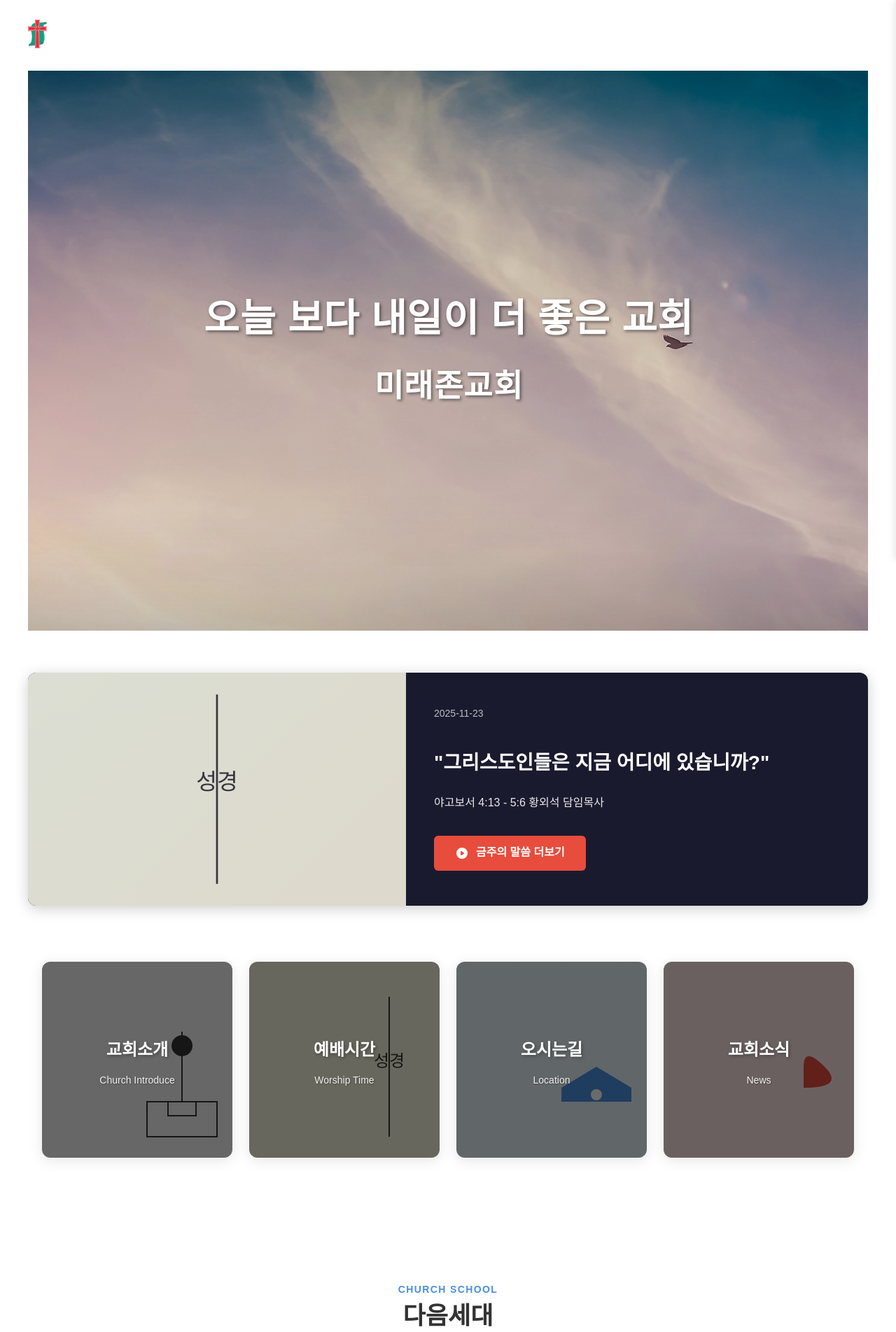
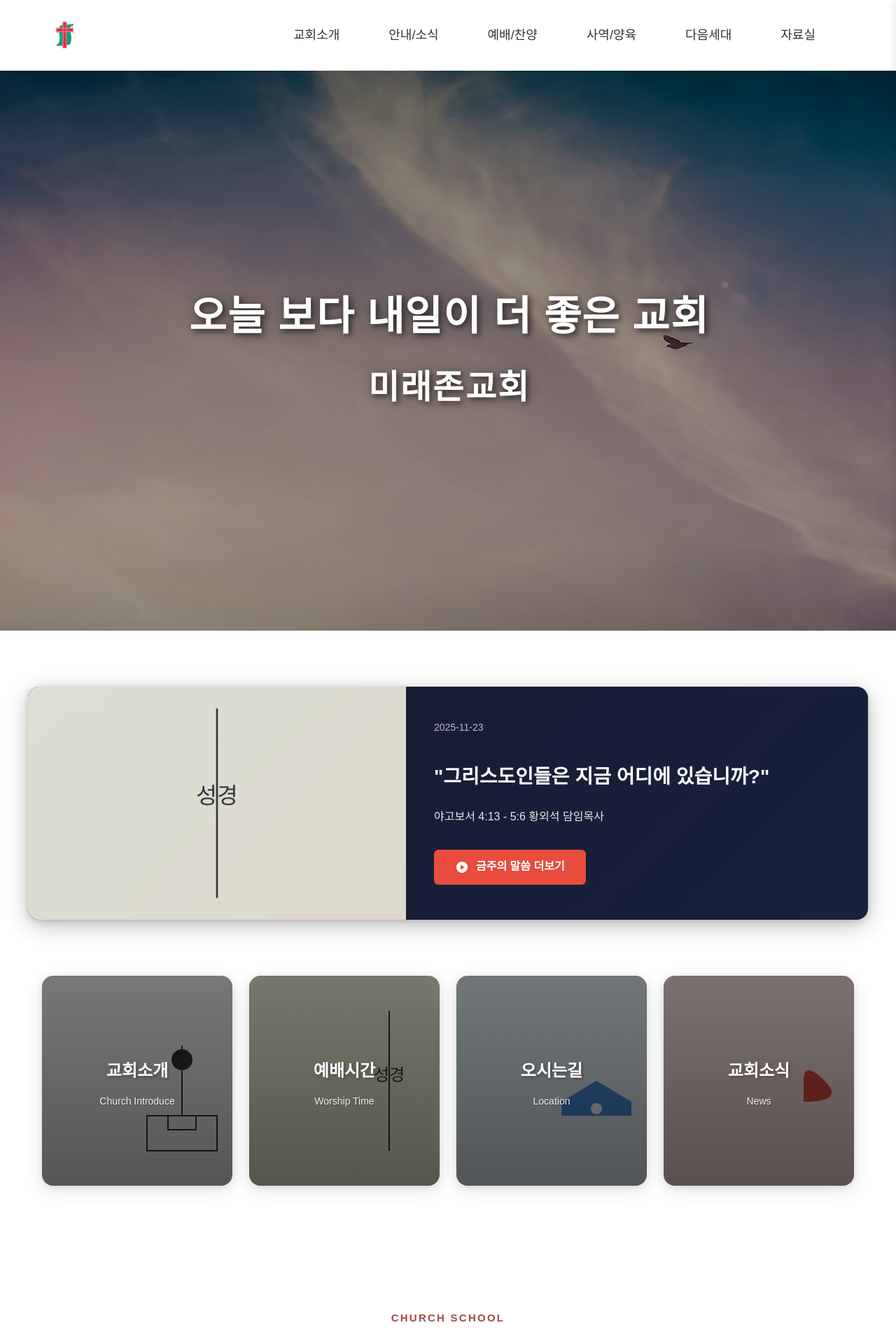
Before and after one commit to eastZoo/miraezone, a React (Vite) app: page / in a window 1280 px wide. Shown: the top 1903 px of the page at 70% size. Built offline with nearby package versions, Linux system fonts and the light colour scheme.

Commit message:
UPDATE :  푸터 헤더 변경

```diff
--- a/src/components/atoms/Footer/Footer.style.ts
+++ b/src/components/atoms/Footer/Footer.style.ts
@@ -4,10 +4,11 @@ import styled from "styled-components";
 /* ========== Wrapper ========== */
 export const FooterWrapper = styled.div`
   position: relative;
-  background: #1a1a2e;
+  background: linear-gradient(to bottom, #1a1a2e 0%, #16213e 100%);
   width: 100%;
   display: flex;
-  padding: 60px 0 40px;
+  padding: 80px 0 50px;
+  border-top: 1px solid rgba(255, 255, 255, 0.1);
 `;
 
 export const FooterInner = styled(Container)`
@@ -15,7 +16,8 @@ export const FooterInner = styled(Container)`
   display: flex;
   flex-direction: column;
   align-items: center;
-  gap: 30px;
+  gap: 40px;
+  padding: 0 20px;
 `;
 
 export const FooterLogoSection = styled.div`
@@ -74,14 +76,15 @@ export const FooterContactInfo = styled.div`
   display: flex;
   align-items: center;
   justify-content: center;
-  gap: 15px;
+  gap: 20px;
   flex-wrap: wrap;
-  color: white;
-  font-size: 1.5rem;
+  color: rgba(255, 255, 255, 0.95);
+  font-size: 1.6rem;
+  line-height: 1.6;
 
   @media ${device.mobile} {
-    font-size: 1.3rem;
-    gap: 10px;
+    font-size: 1.4rem;
+    gap: 12px;
     flex-direction: column;
   }
 `;
@@ -101,13 +104,14 @@ export const ContactDivider = styled.span`
 `;
 
 export const FooterCopyright = styled.div`
-  color: white;
-  font-size: 1.4rem;
+  color: rgba(255, 255, 255, 0.8);
+  font-size: 1.5rem;
   text-align: center;
   font-weight: 300;
+  line-height: 1.6;
 
   @media ${device.mobile} {
-    font-size: 1.2rem;
+    font-size: 1.3rem;
     padding: 0 20px;
   }
 `;
--- a/src/components/atoms/Footer/index.tsx
+++ b/src/components/atoms/Footer/index.tsx
@@ -11,7 +11,7 @@ export const Footer = () => {
           <Link to="/">
             <S.FooterLogoImage src={logo} alt="교회 로고" />
             <S.FooterLogoText>
-              <S.FooterLogoSubtitle>대한예수교 장로회</S.FooterLogoSubtitle>
+              <S.FooterLogoSubtitle>기독교대한성결교회</S.FooterLogoSubtitle>
               <S.FooterLogoTitle>미래존교회</S.FooterLogoTitle>
             </S.FooterLogoText>
           </Link>
@@ -20,17 +20,17 @@ export const Footer = () => {
         {/* 연락처 정보 */}
         <S.FooterContactInfo>
           <S.ContactItem>
-            주소: 48724 부산광역시 동구 정공단로 17번길 16
+            주소: 부산 동래구 시실로211번길 6 (명장동)
           </S.ContactItem>
           <S.ContactDivider>|</S.ContactDivider>
-          <S.ContactItem>Tel: 051-647-2452~3</S.ContactItem>
+          <S.ContactItem>Tel: 051-524-5112</S.ContactItem>
           <S.ContactDivider>|</S.ContactDivider>
-          <S.ContactItem>Fax: 051-647-2454</S.ContactItem>
+          <S.ContactItem>Fax: 051-524-5113</S.ContactItem>
         </S.FooterContactInfo>
 
         {/* 저작권 정보 */}
         <S.FooterCopyright>
-          Copyright © 2023 미래존교회 All rights reserved. Designed by (주)스데반정보
+          Copyright © 2025 미래존교회 All rights reserved. Designed by eastZoo
         </S.FooterCopyright>
       </S.FooterInner>
     </S.FooterWrapper>
--- a/src/components/atoms/Header/Header.style.ts
+++ b/src/components/atoms/Header/Header.style.ts
@@ -4,6 +4,8 @@ import styled from "styled-components";
 /* ========== Wrapper ========== */
 export const HeaderWrapper = styled.div`
   position: relative;
+  overflow: visible;
+  z-index: 1001;
 `;
 
 /* ========== 상단 유틸리티 바 ========== */
@@ -59,12 +61,14 @@ export const TopUtilityList = styled.div`
 
 /* ========== 메인 헤더 ========== */
 export const MainHeader = styled.div`
-  background: rgba(255, 255, 255, 0.1);
-  backdrop-filter: blur(10px);
-  -webkit-backdrop-filter: blur(10px);
-  border-bottom: 1px solid rgba(229, 229, 229, 0.1);
+  background: rgba(255, 255, 255, 0.85);
+  backdrop-filter: blur(20px);
+  -webkit-backdrop-filter: blur(20px);
+  border-bottom: 1px solid rgba(229, 229, 229, 0.3);
   position: relative;
   z-index: 1001;
+  transition: all 0.3s ease;
+  overflow: visible;
 
   &.fixed {
     position: fixed;
@@ -72,10 +76,12 @@ export const MainHeader = styled.div`
     left: 0;
     right: 0;
     z-index: 1000;
-    box-shadow: 0 2px 8px rgba(0, 0, 0, 0.1);
-    background: rgba(255, 255, 255, 0.1);
-    backdrop-filter: blur(10px);
-    -webkit-backdrop-filter: blur(10px);
+    box-shadow: 0 4px 20px rgba(0, 0, 0, 0.08);
+    background: rgba(255, 255, 255, 0.95);
+    backdrop-filter: blur(20px);
+    -webkit-backdrop-filter: blur(20px);
+    border-bottom: 1px solid rgba(229, 229, 229, 0.5);
+    overflow: visible;
   }
 `;
 
@@ -85,6 +91,9 @@ export const HeaderInner = styled(Container)`
   justify-content: space-between;
   height: 100px;
   min-width: 1200px;
+  padding: 0 40px;
+  overflow: visible;
+  position: relative;
 
   @media ${device.mobile} {
     height: 60px;
@@ -98,15 +107,26 @@ export const LogoWrapper = styled.div`
   display: flex;
   align-items: center;
   flex-shrink: 0;
+  transition: transform 0.3s ease;
+
+  &:hover {
+    transform: scale(1.02);
+  }
+
+  a {
+    display: flex;
+    align-items: center;
+  }
 
   img {
-    height: 60px;
+    height: 65px;
     width: auto;
-    max-width: 300px;
+    max-width: 280px;
     object-fit: contain;
+    transition: opacity 0.3s ease;
 
     @media ${device.mobile} {
-      height: 40px;
+      height: 45px;
       max-width: 150px;
     }
   }
@@ -118,6 +138,8 @@ export const NavSection = styled.div`
   align-items: center;
   flex-shrink: 0;
   gap: 20px;
+  overflow: visible;
+  position: relative;
 `;
 
 /* 로고 섹션 */
@@ -381,6 +403,8 @@ export const CategoryList = styled.ul`
 /* 메인 메뉴 */
 export const MainMenu = styled.div`
   flex-shrink: 0;
+  overflow: visible;
+  position: relative;
 `;
 
 export const MenuList = styled.ul`
@@ -391,41 +415,137 @@ export const MenuList = styled.ul`
   margin: 0;
   padding: 0;
   flex-wrap: nowrap; /* 줄바꿈 방지 */
-  overflow-x: auto; /* 가로 스크롤 허용 */
-  scrollbar-width: none; /* Firefox */
-  -ms-overflow-style: none; /* IE/Edge */
+  overflow: visible; /* 서브 메뉴가 보이도록 */
+  position: relative;
 
-  &::-webkit-scrollbar {
-    display: none; /* Chrome/Safari */
+  @media ${device.mobile} {
+    justify-content: space-between;
+    font-size: 1.4rem;
+    gap: 16px;
+    overflow-x: auto; /* 모바일에서만 가로 스크롤 허용 */
+    scrollbar-width: none; /* Firefox */
+    -ms-overflow-style: none; /* IE/Edge */
+
+    &::-webkit-scrollbar {
+      display: none; /* Chrome/Safari */
+    }
   }
+`;
 
-  li {
-    position: relative;
-    flex-shrink: 0; /* 축소 방지 */
-  }
+export const MenuItem = styled.li`
+  position: relative;
+  flex-shrink: 0;
 
   a,
   a:visited {
     display: block;
-    padding: 0 30px;
-    height: 80px;
-    line-height: 80px;
-    font-size: 1.9rem;
+    padding: 0 35px;
+    height: 100px;
+    line-height: 100px;
+    font-size: 1.8rem;
     font-weight: 500;
-    color: white;
+    color: #333;
     text-decoration: none;
-    transition: color 0.2s ease;
+    transition: all 0.3s ease;
     white-space: nowrap;
+    position: relative;
+
+    &::after {
+      content: "";
+      position: absolute;
+      bottom: 0;
+      left: 50%;
+      transform: translateX(-50%) scaleX(0);
+      width: 60%;
+      height: 3px;
+      background: #a44945;
+      transition: transform 0.3s ease;
+    }
 
     &:hover {
       color: #a44945;
+
+      &::after {
+        transform: translateX(-50%) scaleX(1);
+      }
     }
 
     @media ${device.mobile} {
       height: 60px;
       line-height: 60px;
-      padding: 0 10px;
-      font-size: 1.5rem;
+      padding: 0 12px;
+      font-size: 1.4rem;
     }
   }
 `;
+
+export const SubMenu = styled.ul`
+  position: absolute;
+  top: 90%;
+  left: 50%;
+  transform: translateX(-50%);
+  min-width: 180px;
+  background: white;
+  border: 1px solid rgba(229, 229, 229, 0.8);
+  border-radius: 8px;
+  box-shadow: 0 8px 24px rgba(0, 0, 0, 0.12), 0 2px 8px rgba(0, 0, 0, 0.08);
+  padding: 12px 0;
+  margin-top: 8px;
+  list-style: none;
+  z-index: 1002;
+  opacity: 0;
+  visibility: hidden;
+  transform: translateX(-50%) translateY(-10px);
+  transition: opacity 0.3s ease, visibility 0.3s ease,
+    transform 0.3s cubic-bezier(0.4, 0, 0.2, 1);
+  pointer-events: none;
+  overflow: visible;
+
+  ${MenuItem}:hover & {
+    opacity: 1;
+    visibility: visible;
+    transform: translateX(-50%) translateY(0);
+    pointer-events: auto;
+  }
+
+  @media ${device.mobile} {
+    min-width: 160px;
+    padding: 8px 0;
+  }
+`;
+
+export const SubMenuItem = styled.li`
+  margin: 0;
+
+  a {
+    display: block;
+    padding: 12px 24px;
+    height: auto;
+    line-height: 1.5;
+    font-size: 1.5rem;
+    font-weight: 400;
+    color: #333;
+    text-decoration: none;
+    transition: all 0.2s ease;
+    white-space: nowrap;
+
+    &::after {
+      display: none;
+    }
+
+    &:hover {
+      background: rgba(164, 73, 69, 0.08);
+      color: #a44945;
+      padding-left: 28px;
+    }
+
+    @media ${device.mobile} {
+      padding: 10px 20px;
+      font-size: 1.4rem;
+
+      &:hover {
+        padding-left: 24px;
+      }
+    }
+  }
+`;
--- a/src/components/atoms/Header/index.tsx
+++ b/src/components/atoms/Header/index.tsx
@@ -5,9 +5,74 @@ import logo from "@/styles/assets/images/church_logo.png";
 
 import { Link } from "react-router-dom";
 
+// 서브 메뉴 데이터
+const menuItems = [
+  {
+    title: "교회소개",
+    path: "/",
+    subMenu: [
+      { title: "교회 소개", path: "/" },
+      { title: "교회 비전", path: "/" },
+      { title: "교회 연혁", path: "/" },
+      { title: "교회 조직", path: "/" },
+      { title: "오시는 길", path: "/" },
+    ],
+  },
+  {
+    title: "안내/소식",
+    path: "/",
+    subMenu: [
+      { title: "공지사항", path: "/" },
+      { title: "교회 소식", path: "/" },
+      { title: "행사 안내", path: "/" },
+      { title: "주보", path: "/" },
+    ],
+  },
+  {
+    title: "예배/찬양",
+    path: "/",
+    subMenu: [
+      { title: "예배 안내", path: "/" },
+      { title: "설교 영상", path: "/" },
+      { title: "찬양 영상", path: "/" },
+      { title: "예배 말씀", path: "/" },
+    ],
+  },
+  {
+    title: "사역/양육",
+    path: "/",
+    subMenu: [
+      { title: "사역 소개", path: "/" },
+      { title: "양육 프로그램", path: "/" },
+      { title: "제자 훈련", path: "/" },
+      { title: "선교 사역", path: "/" },
+    ],
+  },
+  {
+    title: "다음세대",
+    path: "/",
+    subMenu: [
+      { title: "유초등부", path: "/" },
+      { title: "중고등부", path: "/" },
+      { title: "청년부", path: "/" },
+      { title: "다음세대 소식", path: "/" },
+    ],
+  },
+  {
+    title: "자료실",
+    path: "/",
+    subMenu: [
+      { title: "설교 자료", path: "/" },
+      { title: "찬양 자료", path: "/" },
+      { title: "교육 자료", path: "/" },
+      { title: "다운로드", path: "/" },
+    ],
+  },
+];
+
 const Header: React.FC = () => {
-  // const [isMenuOpen, setIsMenuOpen] = useState(false);
   const [isFixed, setIsFixed] = useState(false);
+  const [activeMenuIndex, setActiveMenuIndex] = useState<number | null>(null);
   const headerRef = useRef<HTMLDivElement | null>(null);
   const gnbRef = useRef<HTMLDivElement | null>(null);
 
@@ -189,24 +254,24 @@ const Header: React.FC = () => {
             {/* 메인 메뉴 */}
             <S.MainMenu>
               <S.MenuList>
-                <li>
-                  <Link to="/">교회소개</Link>
-                </li>
-                <li>
-                  <Link to="/">안내/소식</Link>
-                </li>
-                <li>
-                  <Link to="/">예배/찬양</Link>
-                </li>
-                <li>
-                  <Link to="/">사역/양육</Link>
-                </li>
-                <li>
-                  <Link to="/">다음세대</Link>
-                </li>
-                <li>
-                  <Link to="/">자료실</Link>
-                </li>
+                {menuItems.map((item, index) => (
+                  <S.MenuItem
+                    key={index}
+                    onMouseEnter={() => setActiveMenuIndex(index)}
+                    onMouseLeave={() => setActiveMenuIndex(null)}
+                  >
+                    <Link to={item.path}>{item.title}</Link>
+                    {activeMenuIndex === index && (
+                      <S.SubMenu>
+                        {item.subMenu.map((subItem, subIndex) => (
+                          <S.SubMenuItem key={subIndex}>
+                            <Link to={subItem.path}>{subItem.title}</Link>
+                          </S.SubMenuItem>
+                        ))}
+                      </S.SubMenu>
+                    )}
+                  </S.MenuItem>
+                ))}
               </S.MenuList>
             </S.MainMenu>
           </S.NavSection>
--- a/src/pages/home/HomePage.style.ts
+++ b/src/pages/home/HomePage.style.ts
@@ -12,16 +12,22 @@ const fadeIn = keyframes`
 
 export const HomeContainer = styled.div`
   position: relative;
-  width: 100%;
+  width: 100vw;
   height: 100vh;
-  min-height: 600px;
+  min-height: 700px;
   overflow: hidden;
-  margin: 0;
+  margin-left: calc(-50vw + 50%);
+  margin-right: calc(-50vw + 50%);
   padding: 0;
+  display: flex;
+  align-items: center;
+  justify-content: center;
 
   @media ${device.mobile} {
-    height: 80vh;
-    min-height: 400px;
+    height: 85vh;
+    min-height: 500px;
+    margin-left: calc(-50vw + 50%);
+    margin-right: calc(-50vw + 50%);
   }
 `;
 
@@ -47,9 +53,25 @@ export const BackgroundImage = styled.img<{ $isActive: boolean }>`
   width: 100%;
   height: 100%;
   object-fit: cover;
+  object-position: center;
   opacity: ${(props) => (props.$isActive ? 1 : 0)};
-  transition: opacity 1.5s ease-in-out;
-  animation: ${(props) => props.$isActive && fadeIn} 1.5s ease-in-out;
+  transition: opacity 2s ease-in-out;
+  animation: ${(props) => props.$isActive && fadeIn} 2s ease-in-out;
+  filter: brightness(0.7) contrast(1.1);
+
+  &::after {
+    content: "";
+    position: absolute;
+    top: 0;
+    left: 0;
+    width: 100%;
+    height: 100%;
+    background: linear-gradient(
+      to bottom,
+      rgba(0, 0, 0, 0.2) 0%,
+      rgba(0, 0, 0, 0.1) 100%
+    );
+  }
 `;
 
 export const OverlayText = styled.div<{ $opacity: number }>`
@@ -60,17 +82,17 @@ export const OverlayText = styled.div<{ $opacity: number }>`
   z-index: 1;
   text-align: center;
   color: white;
-  text-shadow: 2px 2px 4px rgba(0, 0, 0, 0.5);
-  padding: 20px;
+  text-shadow: 3px 3px 8px rgba(0, 0, 0, 0.6), 0 0 20px rgba(0, 0, 0, 0.3);
+  padding: 20px 20px;
   width: 100%;
   max-width: 1200px;
   box-sizing: border-box;
   opacity: ${(props) => props.$opacity};
-  transition: opacity 0.3s ease-out;
+  transition: opacity 0.4s ease-out;
   pointer-events: ${(props) => (props.$opacity > 0 ? "auto" : "none")};
 
   @media ${device.mobile} {
-    padding: 15px;
+    padding: 20px 15px;
   }
 `;
 
@@ -86,36 +108,37 @@ const letterFadeIn = keyframes`
 `;
 
 export const MainTitle = styled.h1`
-  font-size: 5.5rem;
+  font-size: 5.8rem;
   font-weight: 700;
-  margin-bottom: 20px;
-  line-height: 1.2;
-  letter-spacing: -0.02em;
+  margin-bottom: 25px;
+  line-height: 1.15;
+  letter-spacing: -0.03em;
   display: flex;
   justify-content: center;
   flex-wrap: wrap;
-  gap: 2px;
+  gap: 3px;
 
   @media ${device.mobile} {
-    font-size: 3rem;
-    margin-bottom: 15px;
-    gap: 1px;
+    font-size: 3.2rem;
+    margin-bottom: 18px;
+    gap: 2px;
+    line-height: 1.2;
   }
 `;
 
 export const SubTitle = styled.h2`
-  font-size: 4.5rem;
+  font-size: 4.8rem;
   font-weight: 600;
   line-height: 1.2;
   letter-spacing: -0.02em;
   display: flex;
   justify-content: center;
   flex-wrap: wrap;
-  gap: 2px;
+  gap: 3px;
 
   @media ${device.mobile} {
-    font-size: 2.5rem;
-    gap: 1px;
+    font-size: 2.6rem;
+    gap: 2px;
   }
 `;
 
@@ -123,24 +146,13 @@ export const LetterSpan = styled.span<{ $delay: number }>`
   display: inline-block;
   opacity: 0;
   transform: translateY(30px) rotateX(90deg);
-  animation: ${letterFadeIn} 0.6s ease-out forwards;
+  animation: ${letterFadeIn} 0.8s cubic-bezier(0.4, 0, 0.2, 1) forwards;
   animation-delay: ${(props) => props.$delay}s;
   transition: all 0.3s ease;
 
   &:hover {
-    transform: translateY(-5px) scale(1.1);
-    text-shadow: 0 5px 15px rgba(255, 255, 255, 0.5);
-  }
-`;
-
-const slideUp = keyframes`
-  from {
-    opacity: 0;
-    transform: translateY(50px);
-  }
-  to {
-    opacity: 1;
-    transform: translateY(0);
+    transform: translateY(-3px) scale(1.05);
+    text-shadow: 0 5px 20px rgba(255, 255, 255, 0.6);
   }
 `;
 
@@ -390,14 +402,15 @@ export const SermonButton = styled.button`
 export const WeeklyMessageSection = styled.div`
   display: flex;
   max-width: 1200px;
-  margin: 60px auto;
-  background: #1a1a2e;
-  border-radius: 12px;
+  margin: 80px auto;
+  background: linear-gradient(135deg, #1a1a2e 0%, #16213e 100%);
+  border-radius: 16px;
   overflow: hidden;
-  box-shadow: 0 4px 20px rgba(0, 0, 0, 0.2);
+  box-shadow: 0 8px 32px rgba(0, 0, 0, 0.25), 0 2px 8px rgba(0, 0, 0, 0.15);
   opacity: 0;
   transform: translateY(50px);
-  transition: opacity 0.8s ease-out, transform 0.8s ease-out;
+  transition: opacity 0.8s cubic-bezier(0.4, 0, 0.2, 1),
+    transform 0.8s cubic-bezier(0.4, 0, 0.2, 1);
 
   &.visible {
     opacity: 1;
@@ -406,8 +419,8 @@ export const WeeklyMessageSection = styled.div`
 
   @media ${device.mobile} {
     flex-direction: column;
-    margin: 40px 16px;
-    border-radius: 8px;
+    margin: 50px 16px;
+    border-radius: 12px;
   }
 `;
 
@@ -547,16 +560,16 @@ export const QuickNavSection = styled.section`
 
 export const QuickNavCard = styled.div`
   position: relative;
-  height: 280px;
-  border-radius: 12px;
+  height: 300px;
+  border-radius: 16px;
   overflow: hidden;
   cursor: pointer;
-  transition: all 0.4s cubic-bezier(0.4, 0, 0.2, 1);
-  box-shadow: 0 4px 20px rgba(0, 0, 0, 0.1);
+  box-shadow: 0 6px 24px rgba(0, 0, 0, 0.12), 0 2px 8px rgba(0, 0, 0, 0.08);
   opacity: 0;
   transform: translateY(50px);
-  transition: opacity 0.8s ease-out, transform 0.8s ease-out,
-    box-shadow 0.4s ease;
+  transition: opacity 0.8s cubic-bezier(0.4, 0, 0.2, 1),
+    transform 0.8s cubic-bezier(0.4, 0, 0.2, 1),
+    box-shadow 0.4s cubic-bezier(0.4, 0, 0.2, 1);
 
   &.visible {
     opacity: 1;
@@ -590,15 +603,15 @@ export const QuickNavCard = styled.div`
   }
 
   &:hover {
-    transform: translateY(-8px);
-    box-shadow: 0 12px 40px rgba(0, 0, 0, 0.2);
+    transform: translateY(-10px);
+    box-shadow: 0 16px 48px rgba(0, 0, 0, 0.25), 0 4px 16px rgba(0, 0, 0, 0.15);
 
     div:first-child {
-      transform: scale(1.1);
+      transform: scale(1.08);
     }
 
     div:last-child {
-      background: rgba(0, 0, 0, 0.6);
+      background: rgba(0, 0, 0, 0.65);
     }
   }
 
@@ -658,12 +671,16 @@ export const QuickNavOverlay = styled.div`
   left: 0;
   right: 0;
   bottom: 0;
-  background: rgba(0, 0, 0, 0.4);
+  background: linear-gradient(
+    to bottom,
+    rgba(0, 0, 0, 0.3) 0%,
+    rgba(0, 0, 0, 0.5) 100%
+  );
   display: flex;
   flex-direction: column;
   align-items: center;
   justify-content: center;
-  transition: background 0.4s ease;
+  transition: background 0.4s cubic-bezier(0.4, 0, 0.2, 1);
   padding: 20px;
 `;
 
@@ -694,10 +711,11 @@ export const QuickNavSubtitle = styled.p`
 
 export const SectionHeader = styled.div`
   text-align: center;
-  margin-bottom: 40px;
+  margin-bottom: 50px;
   opacity: 0;
   transform: translateY(30px);
-  transition: opacity 0.8s ease-out, transform 0.8s ease-out;
+  transition: opacity 0.8s cubic-bezier(0.4, 0, 0.2, 1),
+    transform 0.8s cubic-bezier(0.4, 0, 0.2, 1);
 
   &.visible {
     opacity: 1;
@@ -706,25 +724,27 @@ export const SectionHeader = styled.div`
 `;
 
 export const SectionSubtitle = styled.div`
-  font-size: 1.4rem;
-  color: #4a90e2;
+  font-size: 1.5rem;
+  color: #a44945;
   font-weight: 600;
-  letter-spacing: 0.1em;
-  margin-bottom: 10px;
+  letter-spacing: 0.15em;
+  margin-bottom: 12px;
+  text-transform: uppercase;
 
   @media ${device.mobile} {
-    font-size: 1.2rem;
+    font-size: 1.3rem;
   }
 `;
 
 export const SectionTitle = styled.h2`
-  font-size: 3.5rem;
+  font-size: 3.8rem;
   font-weight: 700;
-  color: #333;
+  color: #1a1a2e;
   margin: 0;
+  line-height: 1.2;
 
   @media ${device.mobile} {
-    font-size: 2.5rem;
+    font-size: 2.6rem;
   }
 `;
 
@@ -815,17 +835,24 @@ export const NextGenItem = styled.div`
 `;
 
 export const NextGenCircle = styled.div`
-  width: 150px;
-  height: 150px;
+  width: 160px;
+  height: 160px;
   border-radius: 50%;
-  background: linear-gradient(135deg, #667eea 0%, #764ba2 100%);
+  background: linear-gradient(135deg, #a44945 0%, #8a3a37 100%);
   display: flex;
   align-items: center;
   justify-content: center;
-  box-shadow: 0 8px 20px rgba(102, 126, 234, 0.3);
-  transition: all 0.3s ease;
+  box-shadow: 0 10px 30px rgba(164, 73, 69, 0.35),
+    0 4px 12px rgba(164, 73, 69, 0.2);
+  transition: all 0.4s cubic-bezier(0.4, 0, 0.2, 1);
   position: relative;
   overflow: hidden;
+
+  &:hover {
+    transform: scale(1.05);
+    box-shadow: 0 12px 36px rgba(164, 73, 69, 0.4),
+      0 6px 16px rgba(164, 73, 69, 0.25);
+  }
 
   &::before {
     content: "";
@@ -876,7 +903,6 @@ export const PhotoGallerySection = styled.section`
   max-width: 1200px;
   margin: 100px auto;
   padding: 80px 20px;
-  background: #f8f8f8;
 
   @media ${device.mobile} {
     margin: 60px auto;
```
